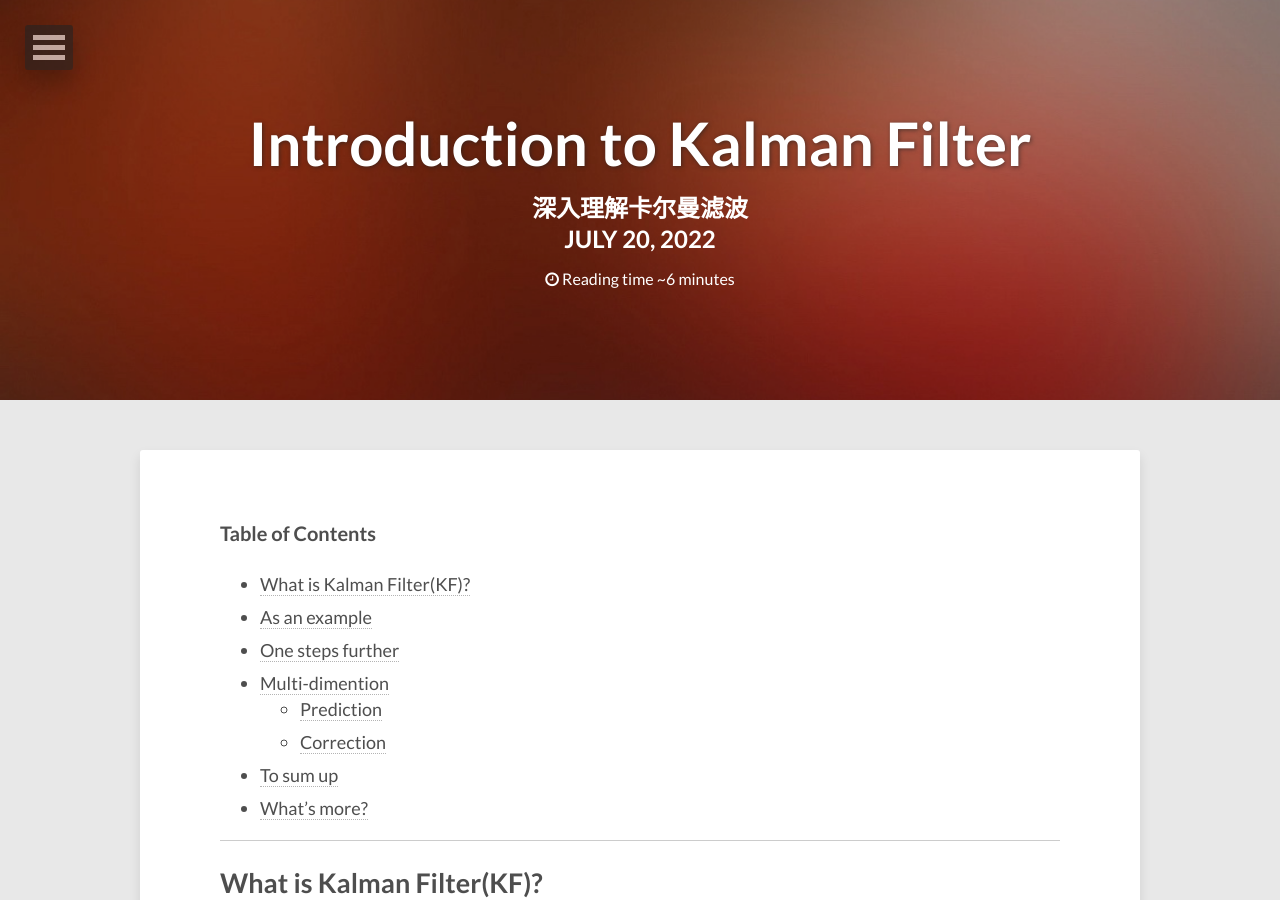
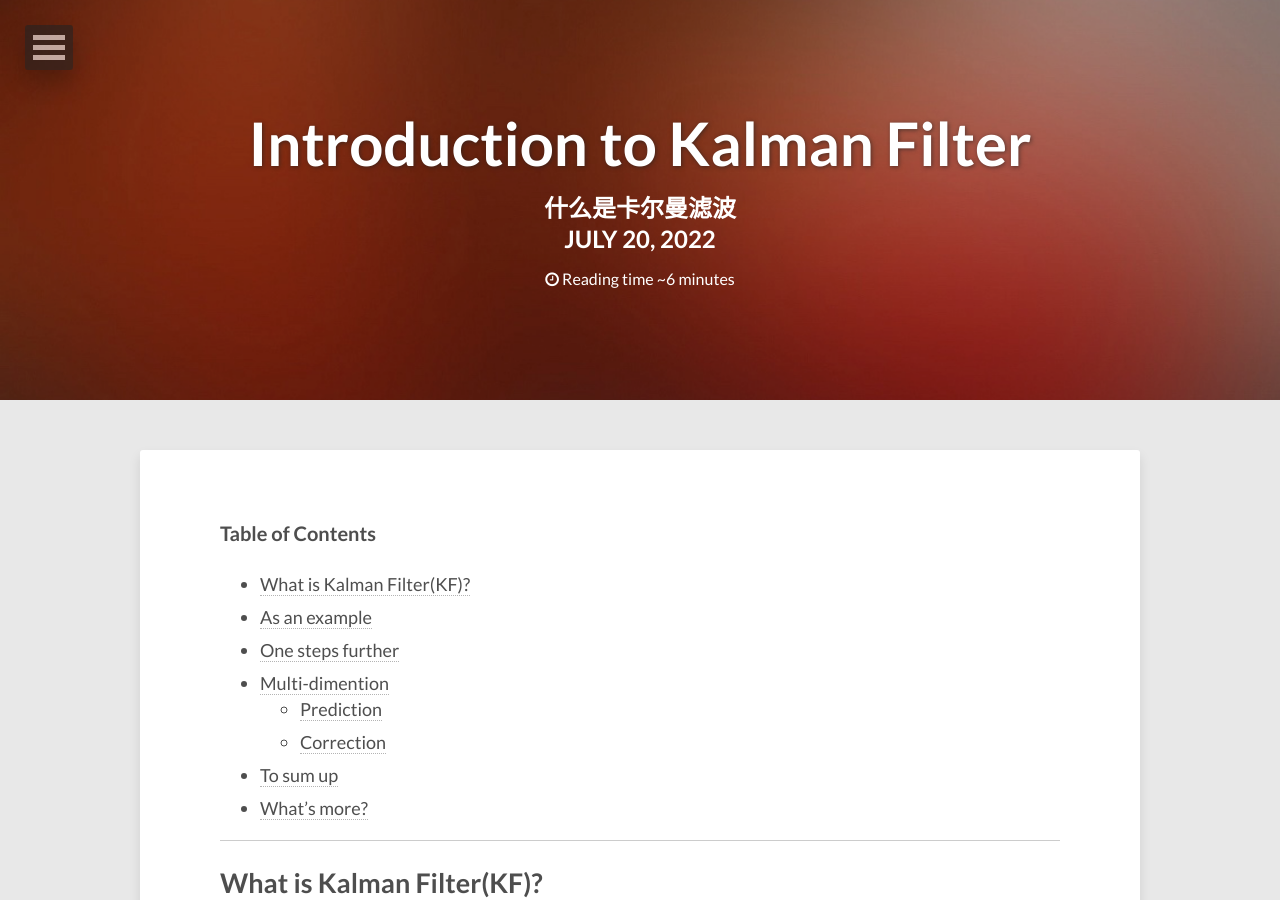
Before and after one commit to lucameng/lucameng.github.io, a Jekyll site: the page built from _posts/2022-07-20-Kalman-Filter.md, in a window 1280 px wide and 900 px high. Built offline with Jekyll 4.4.1, drawn with Linux system fonts in a browser that asks for light colours; formulas are drawn with MathJax 3.

Commit message:
update KF

```diff
--- a/_posts/2022-07-20-Kalman-Filter.md
+++ b/_posts/2022-07-20-Kalman-Filter.md
@@ -1,7 +1,7 @@
 ---
 layout: post
 title: Introduction to Kalman Filter
-description: "深入理解卡尔曼滤波"
+description: "什么是卡尔曼滤波"
 tags: [自动驾驶]
 image:
   feature: abstract-11.jpg
```
